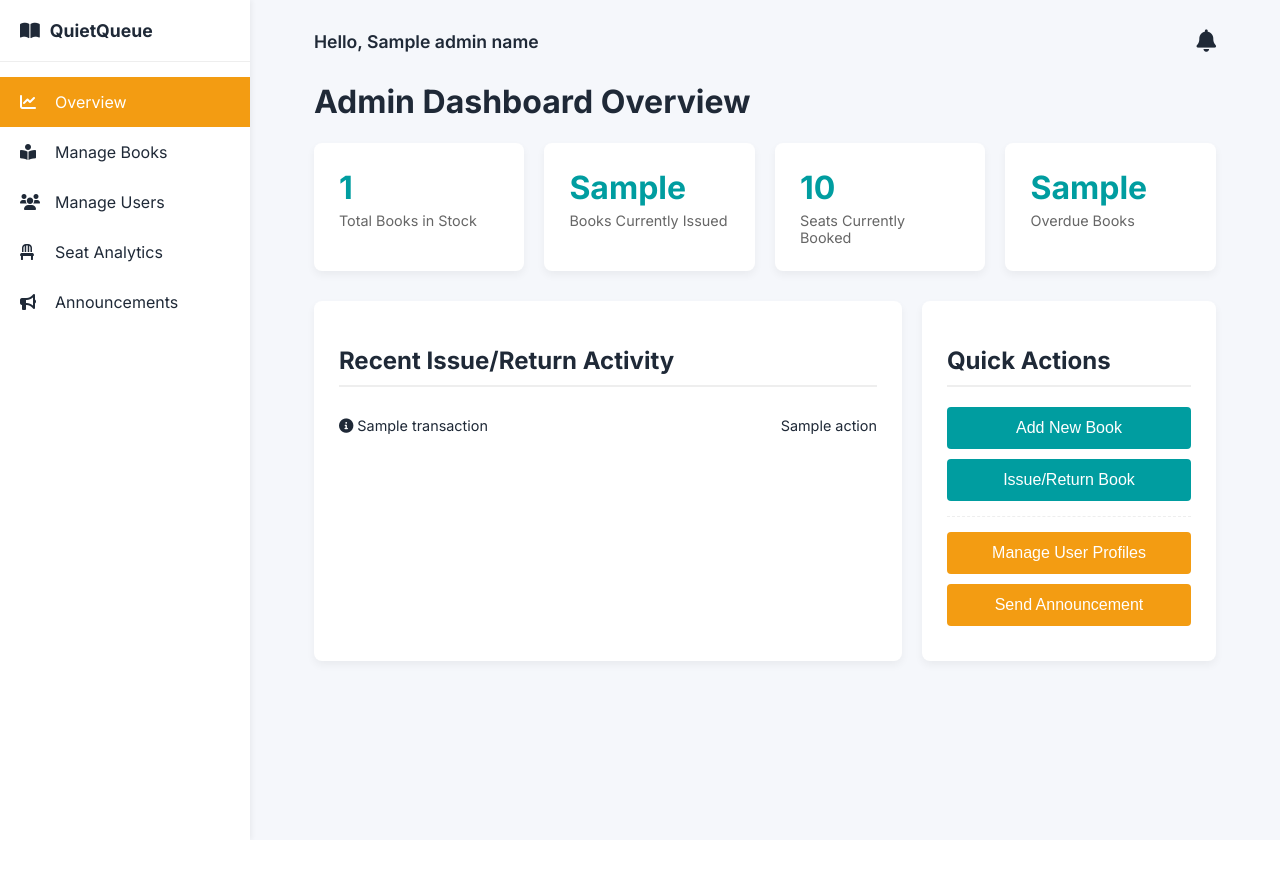
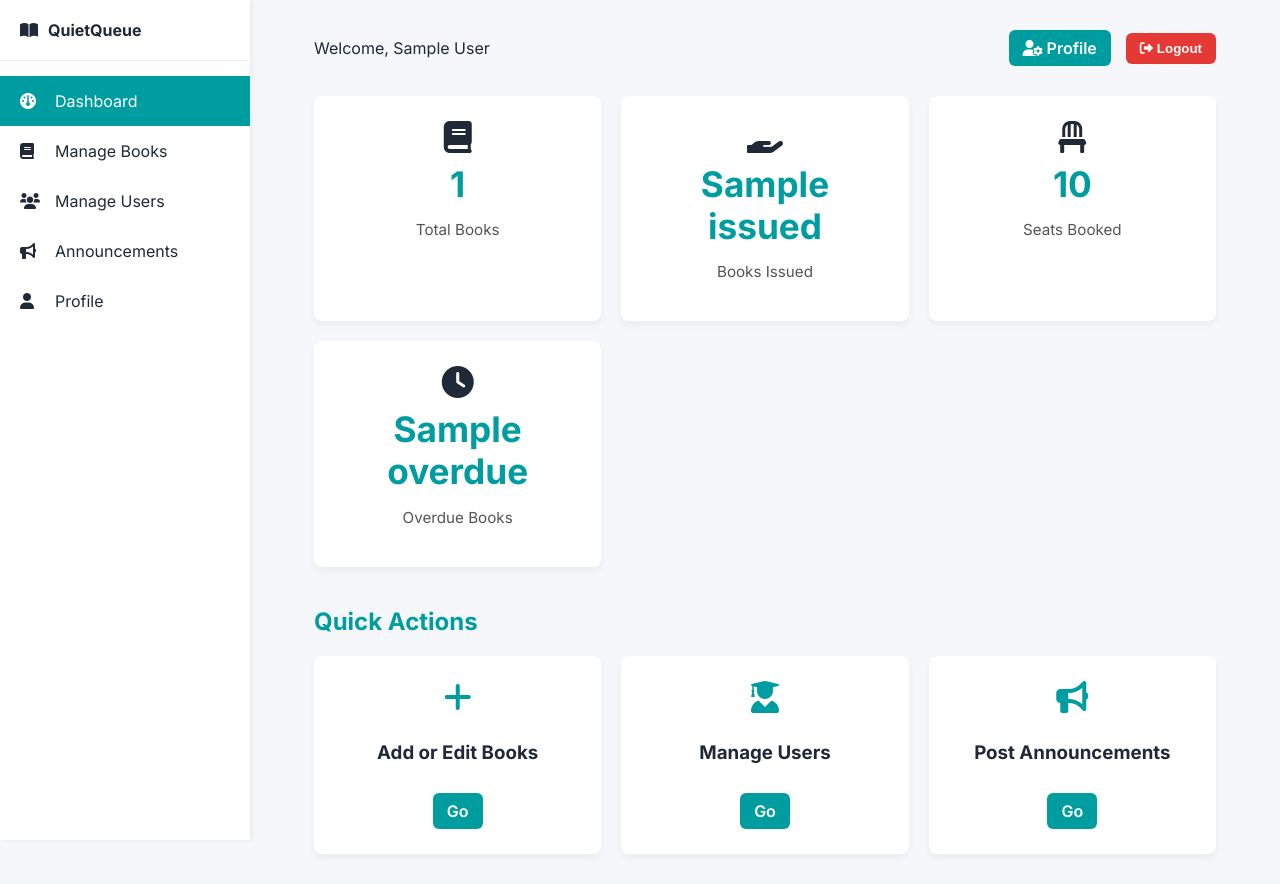
Before and after one commit to Rithwika2805/QuietQueue, a Flask app: template templates/dashboard-admin.html in a window 1280 px wide. Before the commit the page ends 840 px from the top, so only its background shows below. Run offline with Flask 2, Linux system fonts and the light colour scheme; the visitor is signed in with stand-in values (Sample User, id 1); tables that the repository leaves empty or names only in its code hold one stand-in row (values such as "Sample post"); the template is opened without the code that fills it: most values are stand-ins (such as "Sample title", 1, 10 or a date in 2020); some libraries are stand-ins or nearby versions.

Commit message:
Refactor dashboard layout and styles
Refactor dashboard layout and styles for improved UI. Update navigation links and adjust card layouts.

```diff
--- a/templates/dashboard-admin.html
+++ b/templates/dashboard-admin.html
@@ -9,7 +9,6 @@
     <link href="https://fonts.googleapis.com/css2?family=Inter:wght@400;600;700&display=swap" rel="stylesheet">
     <link rel="stylesheet" href="https://cdnjs.cloudflare.com/ajax/libs/font-awesome/6.0.0/css/all.min.css">
 
-    <!-- Inline CSS (preserved from original) -->
     <style>
         :root {
             --primary-color: #009DA0;
@@ -45,7 +44,6 @@
             border-bottom: 1px solid #eee;
             margin-bottom: 15px;
             font-weight: 700;
-            font-size: 1.1rem;
             display: flex;
             align-items: center;
             gap: 10px;
@@ -67,7 +65,7 @@
         }
 
         .nav-link:hover, .nav-link.active {
-            background-color: var(--secondary-color);
+            background-color: var(--primary-color);
             color: white;
         }
 
@@ -83,127 +81,120 @@
             margin-bottom: 30px;
         }
 
-        .topbar .user-info {
-            font-weight: 600;
-            font-size: 1.1em;
+        .user-info {
+            display: flex;
+            align-items: center;
+            font-weight: 500;
         }
 
-        .bell-icon {
-            font-size: 1.4em;
-            cursor: pointer;
-            color: var(--text-color);
+        .top-actions {
+            display: flex;
+            align-items: center;
+            gap: 15px;
         }
 
-        .admin-stat-cards {
-            display: grid;
-            grid-template-columns: repeat(4, 1fr);
-            gap: 20px;
-            margin-bottom: 30px;
+        .top-actions a, .top-actions form button {
+            background-color: var(--primary-color);
+            color: white;
+            border: none;
+            padding: 8px 14px;
+            border-radius: 6px;
+            font-weight: 600;
+            cursor: pointer;
+            text-decoration: none;
         }
 
-        .stat-card {
+        .top-actions form button {
+            background-color: #e53935;
+        }
+
+        .dashboard-cards {
+            display: grid;
+            grid-template-columns: repeat(auto-fit, minmax(220px, 1fr));
+            gap: 20px;
+        }
+
+        .d-card {
             background-color: var(--card-bg);
             padding: 25px;
             border-radius: 8px;
             box-shadow: 0 4px 8px rgba(0, 0, 0, 0.05);
-            text-align: left;
+            text-align: center;
+            transition: transform 0.2s;
         }
 
-        .stat-card .value {
-            font-size: 2em;
-            font-weight: 700;
-            color: var(--primary-color);
+        .d-card:hover {
+            transform: translateY(-3px);
         }
 
-        .stat-card .label {
-            font-size: 0.9em;
-            color: #666;
-            margin-top: 5px;
+        .d-card h2 {
+            font-size: 2.2em;
+            color: var(--primary-color);
+            margin: 10px 0;
         }
 
-        .management-section {
+        .d-card p {
+            font-size: 0.95em;
+            color: #555;
+        }
+
+        .quick-actions {
+            margin-top: 40px;
+        }
+
+        .quick-actions h2 {
+            color: var(--primary-color);
+            margin-bottom: 20px;
+        }
+
+        .quick-actions .actions-grid {
             display: grid;
-            grid-template-columns: 2fr 1fr;
+            grid-template-columns: repeat(auto-fit, minmax(230px, 1fr));
             gap: 20px;
         }
 
-        .management-card {
+        .action-card {
             background-color: var(--card-bg);
             padding: 25px;
             border-radius: 8px;
+            text-align: center;
             box-shadow: 0 4px 8px rgba(0, 0, 0, 0.05);
+            transition: transform 0.2s;
         }
 
-        .management-card h2 {
-            margin-bottom: 20px;
-            border-bottom: 2px solid #eee;
-            padding-bottom: 10px;
+        .action-card:hover {
+            transform: translateY(-4px);
         }
 
-        .recent-actions {
-            list-style: none;
-            padding: 0;
-            font-size: 0.9em;
+        .action-card i {
+            font-size: 2em;
+            color: var(--primary-color);
+            margin-bottom: 10px;
         }
 
-        .recent-actions li {
-            padding: 10px 0;
-            border-bottom: 1px dashed #eee;
-            display: flex;
-            justify-content: space-between;
+        .action-card a {
+            display: inline-block;
+            margin-top: 10px;
+            background-color: var(--primary-color);
+            color: white;
+            padding: 8px 14px;
+            border-radius: 6px;
+            text-decoration: none;
+            font-weight: 600;
         }
 
-        .recent-actions li:last-child {
-            border-bottom: none;
-        }
-
-        .btn-management {
-            display: block;
-            width: 100%;
-            padding: 12px;
-            margin-bottom: 10px;
-            font-size: 1em;
-            text-align: center;
-            border-radius: 4px;
-            border: none;
-            color: white;
-            cursor: pointer;
-            transition: background-color 0.3s;
-        }
-
-        .btn-book { background-color: var(--primary-color); }
-        .btn-book:hover { background-color: #008f86; }
-        .btn-user { background-color: var(--secondary-color); }
-        .btn-user:hover { background-color: #d88118; }
-
-        /* Responsive Grid Adjustments */
-        @media (max-width: 1024px) {
-            .admin-stat-cards {
-                grid-template-columns: repeat(2, 1fr);
+        @media (max-width: 768px) {
+            .dashboard-layout {
+                flex-direction: column;
             }
-            .management-section {
-                grid-template-columns: 1fr;
+            .sidebar {
+                width: 100%;
+                height: auto;
+                box-shadow: none;
             }
-        }
-        @media (max-width: 600px) {
-            .admin-stat-cards {
-                grid-template-columns: 1fr;
+            .main-content {
+                padding: 20px;
             }
-        }
-
-        /* Toast Notification */
-        .toast {
-            position: fixed;
-            top: 20px;
-            right: 30px;
-            background: var(--primary-color);
-            color: white;
-            padding: 15px 25px;
-            border-radius: 8px;
-            font-weight: 600;
-            box-shadow: 0 4px 10px rgba(0, 0, 0, 0.1);
-            display: none;
-            z-index: 9999;
         }
     </style>
 </head>
@@ -214,97 +205,69 @@
                 <i class="fa-solid fa-book-open"></i> QuietQueue
             </div>
             <nav>
-                <a href="{{ url_for('admin_dashboard') }}" class="nav-link active"><i class="fa-solid fa-chart-line"></i> Overview</a>
-                <a href="{{ url_for('manage_books') }}" class="nav-link"><i class="fa-solid fa-book-open-reader"></i> Manage Books</a>
+                <a href="{{ url_for('admin_dashboard') }}" class="nav-link active"><i class="fa-solid fa-gauge"></i> Dashboard</a>
+                <a href="{{ url_for('manage_books') }}" class="nav-link"><i class="fa-solid fa-book"></i> Manage Books</a>
                 <a href="{{ url_for('manage_users') }}" class="nav-link"><i class="fa-solid fa-users"></i> Manage Users</a>
-                <a href="{{ url_for('seat_layout') }}" class="nav-link"><i class="fa-solid fa-chair"></i> Seat Analytics</a>
                 <a href="{{ url_for('announcements') }}" class="nav-link"><i class="fa-solid fa-bullhorn"></i> Announcements</a>
+                <a href="{{ url_for('admin_profile') }}" class="nav-link"><i class="fa-solid fa-user"></i> Profile</a>
             </nav>
         </aside>
 
         <main class="main-content">
             <header class="topbar">
-                <div class="user-info">Hello, {{ admin_name }}</div>
-                <i class="fa-solid fa-bell bell-icon" onclick="showToast('No new notifications')"></i>
+                <div class="user-info">Welcome, {{ session['admin_name'] }}</div>
+                <div class="top-actions">
+                    <a href="{{ url_for('admin_profile') }}"><i class="fa-solid fa-user-gear"></i> Profile</a>
+                    <form method="POST" action="{{ url_for('logout') }}">
+                        <button type="submit"><i class="fa-solid fa-right-from-bracket"></i> Logout</button>
+                    </form>
+                </div>
             </header>
 
-            <h1>Admin Dashboard Overview</h1>
+            <section class="dashboard-cards">
+                <div class="d-card">
+                    <i class="fa-solid fa-book fa-2x"></i>
+                    <h2>{{ stats.total_books }}</h2>
+                    <p>Total Books</p>
+                </div>
+                <div class="d-card">
+                    <i class="fa-solid fa-hand-holding fa-2x"></i>
+                    <h2>{{ stats.issued }}</h2>
+                    <p>Books Issued</p>
+                </div>
+                <div class="d-card">
+                    <i class="fa-solid fa-chair fa-2x"></i>
+                    <h2>{{ stats.seats_booked }}</h2>
+                    <p>Seats Booked</p>
+                </div>
+                <div class="d-card">
+                    <i class="fa-solid fa-clock fa-2x"></i>
+                    <h2>{{ stats.overdue }}</h2>
+                    <p>Overdue Books</p>
+                </div>
+            </section>
 
-            <div class="admin-stat-cards">
-                <div class="stat-card">
-                    <div class="value">{{ total_books }}</div>
-                    <div class="label">Total Books in Stock</div>
+            <section class="quick-actions">
+                <h2>Quick Actions</h2>
+                <div class="actions-grid">
+                    <div class="action-card">
+                        <i class="fa-solid fa-plus"></i>
+                        <h3>Add or Edit Books</h3>
+                        <a href="{{ url_for('manage_books') }}">Go</a>
+                    </div>
+                    <div class="action-card">
+                        <i class="fa-solid fa-user-graduate"></i>
+                        <h3>Manage Users</h3>
+                        <a href="{{ url_for('manage_users') }}">Go</a>
+                    </div>
+                    <div class="action-card">
+                        <i class="fa-solid fa-bullhorn"></i>
+                        <h3>Post Announcements</h3>
+                        <a href="{{ url_for('announcements') }}">Go</a>
+                    </div>
                 </div>
-                <div class="stat-card">
-                    <div class="value">{{ issued_books }}</div>
-                    <div class="label">Books Currently Issued</div>
-                </div>
-                <div class="stat-card">
-                    <div class="value">{{ booked_seats }}</div>
-                    <div class="label">Seats Currently Booked</div>
-                </div>
-                <div class="stat-card">
-                    <div class="value">{{ overdue_books }}</div>
-                    <div class="label">Overdue Books</div>
-                </div>
-            </div>
-
-            <div class="management-section">
-                <div class="management-card">
-                    <h2>Recent Issue/Return Activity</h2>
-                    <ul class="recent-actions">
-                        {% for t in transactions %}
-                        <li>
-                            {% if t.action == 'returned' %}
-                                <span><i class="fa-solid fa-undo"></i> {{ t.user_id }} returned '{{ t.book_title }}'</span>
-                                <span style="color: green;">+1 Copy</span>
-                            {% elif t.action == 'issued' %}
-                                <span><i class="fa-solid fa-share"></i> {{ t.user_id }} issued '{{ t.book_title }}'</span>
-                                <span style="color: red;">-1 Copy</span>
-                            {% else %}
-                                <span><i class="fa-solid fa-circle-info"></i> {{ t.book_title }}</span>
-                                <span>{{ t.action }}</span>
-                            {% endif %}
-                        </li>
-                        {% else %}
-                        <li><em>No recent transactions found</em></li>
-                        {% endfor %}
-                    </ul>
-                </div>
-
-                <div class="management-card">
-                    <h2>Quick Actions</h2>
-                    <button class="btn-management btn-book" onclick="navigateTo('add_book')">Add New Book</button>
-                    <button class="btn-management btn-book" onclick="navigateTo('issue_book')">Issue/Return Book</button>
-                    <hr style="margin: 15px 0; border: none; border-top: 1px dashed #eee;">
-                    <button class="btn-management btn-user" onclick="navigateTo('manage_users')">Manage User Profiles</button>
-                    <button class="btn-management btn-user" onclick="showToast('Announcement feature coming soon!')">Send Announcement</button>
-                </div>
-            </div>
+            </section>
         </main>
     </div>
-
-    <!-- Toast -->
-    <div id="toast" class="toast"></div>
-
-    <!-- Inline JS -->
-    <script>
-        function showToast(message) {
-            const toast = document.getElementById('toast');
-            toast.innerText = message;
-            toast.style.display = 'block';
-            setTimeout(() => { toast.style.display = 'none'; }, 3000);
-        }
-
-        function navigateTo(routeName) {
-            // Redirects to Flask routes dynamically
-            const routes = {
-                add_book: "{{ url_for('add_book') }}",
-                issue_book: "{{ url_for('issue_book') }}",
-                manage_users: "{{ url_for('manage_users') }}"
-            };
-            window.location.href = routes[routeName] || '#';
-        }
-    </script>
 </body>
 </html>
```
